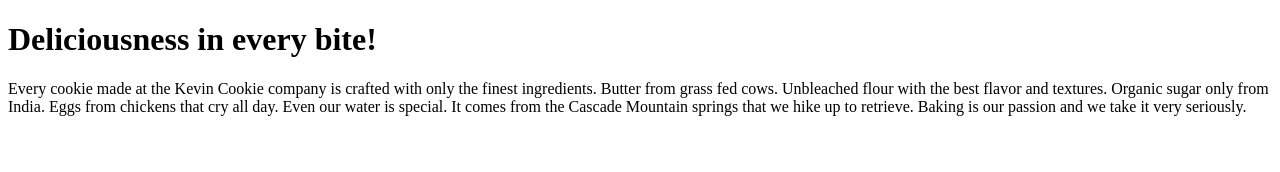
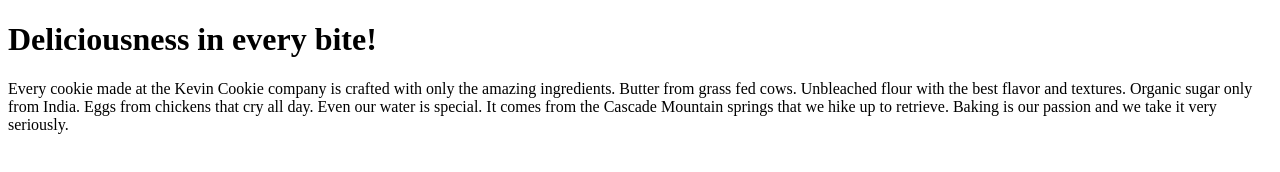
Before and after one commit to prevho/cookiehtml, a plain HTML site: page index.htm in a window 1280 px wide. Drawn offline with Linux system fonts and the light colour scheme.

Commit message:
Change index text

```diff
--- a/index.htm
+++ b/index.htm
@@ -3,7 +3,7 @@
 <body>
 
 <h1>Deliciousness in every bite!</h1>
-<p>Every cookie made at the Kevin Cookie company is crafted with only the finest ingredients. Butter from grass fed cows. Unbleached flour with the best flavor and textures. Organic sugar only from India. Eggs from chickens that cry all day. Even our water is special. It comes from the Cascade Mountain springs that we hike up to retrieve. Baking is our passion and we take it very seriously.</p>
+<p>Every cookie made at the Kevin Cookie company is crafted with only the amazing ingredients. Butter from grass fed cows. Unbleached flour with the best flavor and textures. Organic sugar only from India. Eggs from chickens that cry all day. Even our water is special. It comes from the Cascade Mountain springs that we hike up to retrieve. Baking is our passion and we take it very seriously.</p>
 
 </body>
 </html>
```
